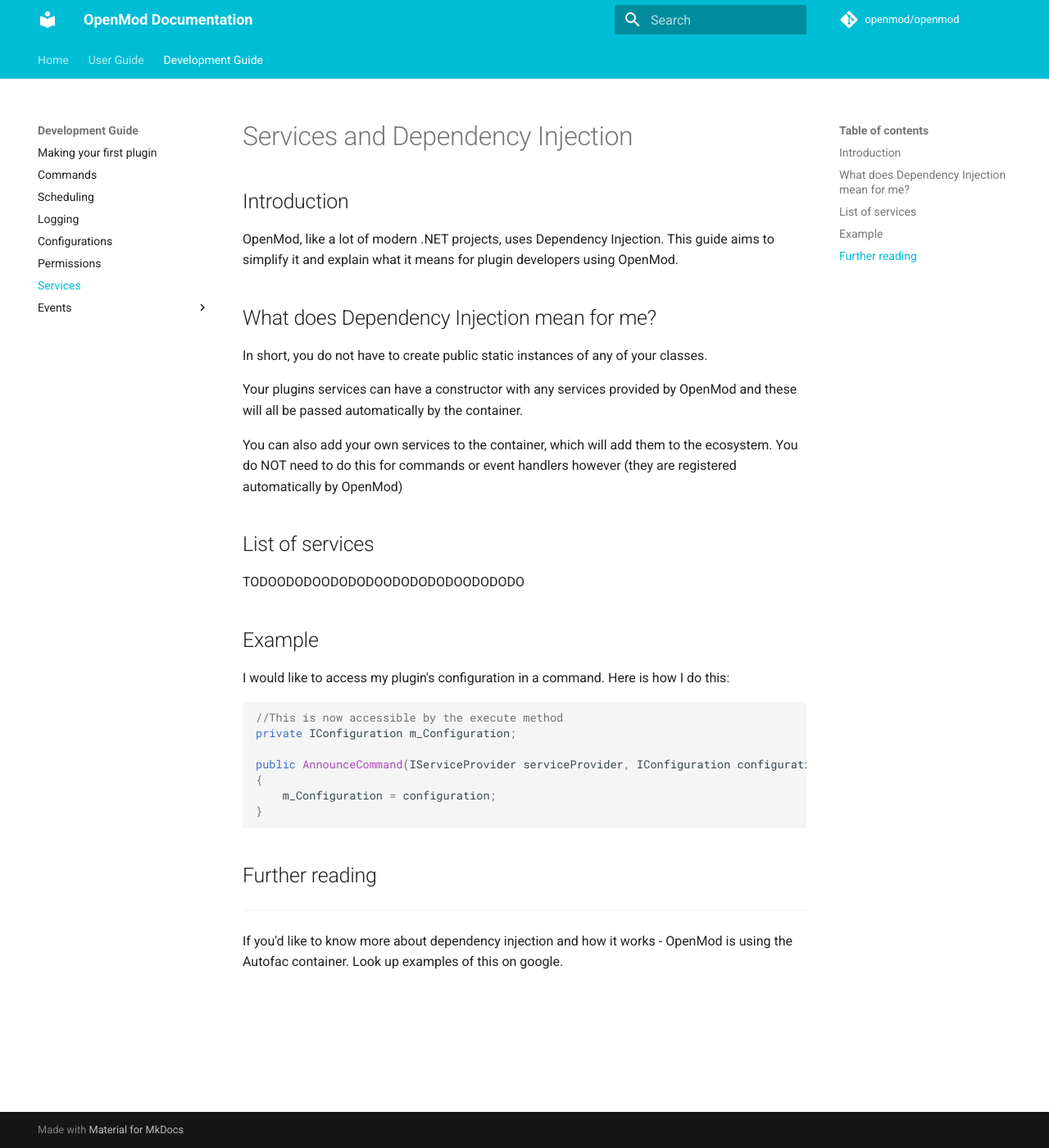
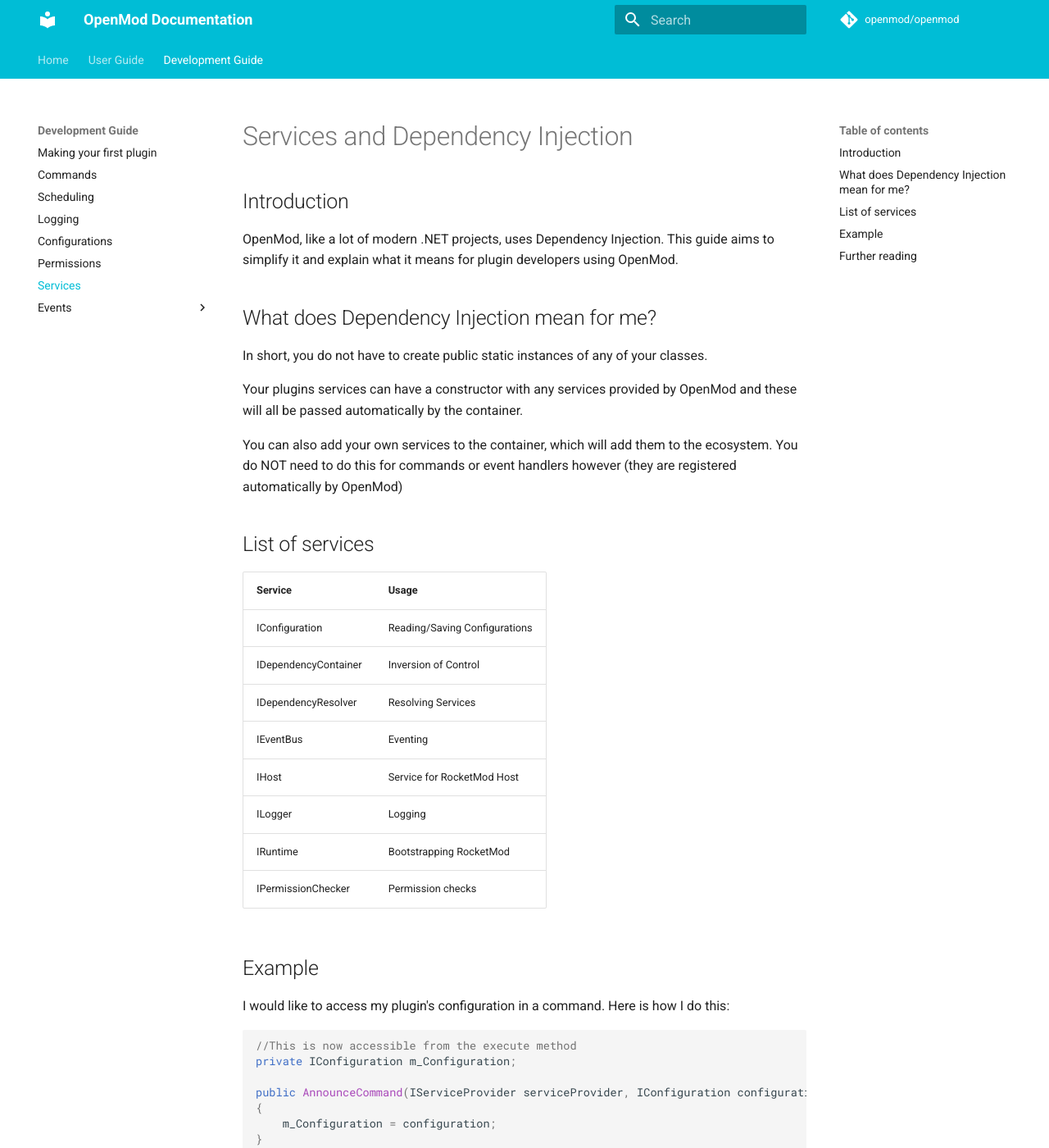
Before and after one commit to openmod/openmod-docs, an MkDocs documentation site: the page built from content/development-guide/services.md, in a window 1280 px wide and 1400 px high. Shown: the whole window at 82% size. Built offline with MkDocs 1.6.1 and Material for MkDocs 9.7.7, drawn with Linux system fonts in a browser that asks for light colours; comment, search, counter and statistics services are not loaded; old or Windows-style settings are respelled for this version of MkDocs.

Commit message:
Add list of services and correct typo

````diff
--- a/content/development-guide/services.md
+++ b/content/development-guide/services.md
@@ -14,14 +14,24 @@ You can also add your own services to the container, which will add them to the
 
 ## List of services
 
-TODOODODOODODODOODODODODOODODODO
+| **Service**                                     |  **Usage**                                             |
+|-------------------------------------------------|------------------------------------------------------|
+| IConfiguration                                  | Reading/Saving Configurations                         |
+| IDependencyContainer                            | Inversion of Control                                 |
+| IDependencyResolver                             | Resolving Services                                   |
+| IEventBus                                       | Eventing                                             |
+| IHost                                           | Service for RocketMod Host                           |
+| ILogger                                         | Logging                                              |
+| IRuntime                                        | Bootstrapping RocketMod                              |
+| IPermissionChecker                              | Permission checks                                    |
+
 
 ## Example
 
 I would like to access my plugin's configuration in a command. Here is how I do this:
 
 ```c#
-//This is now accessible by the execute method
+//This is now accessible from the execute method
 private IConfiguration m_Configuration;
 
 public AnnounceCommand(IServiceProvider serviceProvider, IConfiguration configuration) : base(serviceProvider)
````
